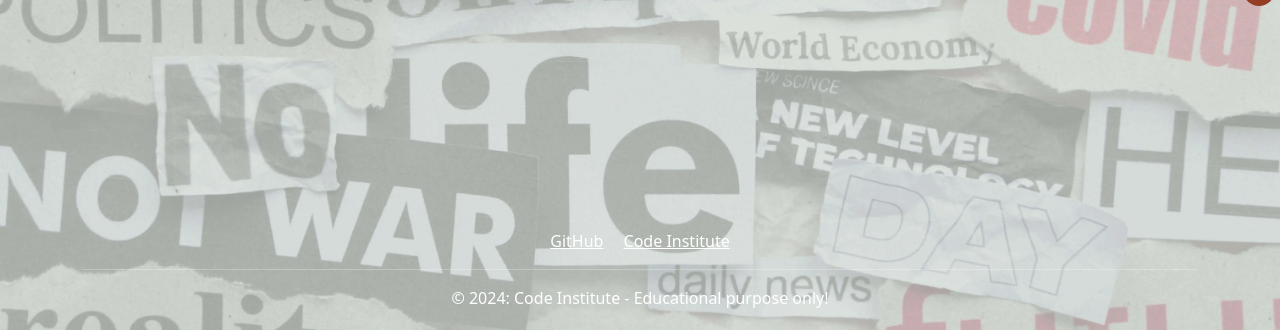
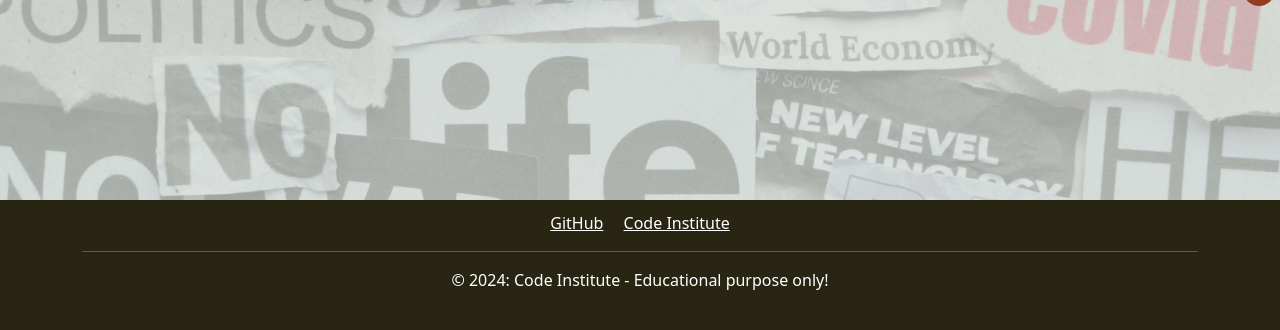
Before and after one commit to Kamal-Kohli/samaachaar, a Django app: page / in a window 1280 px wide. Shown: the part 470-800 px from the top of the page. Run offline with Django 4.2, Linux system fonts and the light colour scheme; data that the repository does not hold is empty; some libraries are stand-ins or nearby versions.

Commit message:
added style to footer

```diff
--- a/static/css/base.css
+++ b/static/css/base.css
@@ -253,3 +253,20 @@ nav ul li a {
     background: var(--bs-pagination-hover-bg-color);
     color: #fff;
 }
+/* Footer */
+footer .container {
+    width: 100%;
+    margin-bottom: 2rem;
+}
+
+footer {
+    background-color: var(--bs-footer-bg-color);
+    height: 130px;
+    display: flex;
+    align-items: center;
+    justify-content: center;
+}
+
+footer p {
+    margin: 0;
+}
```
